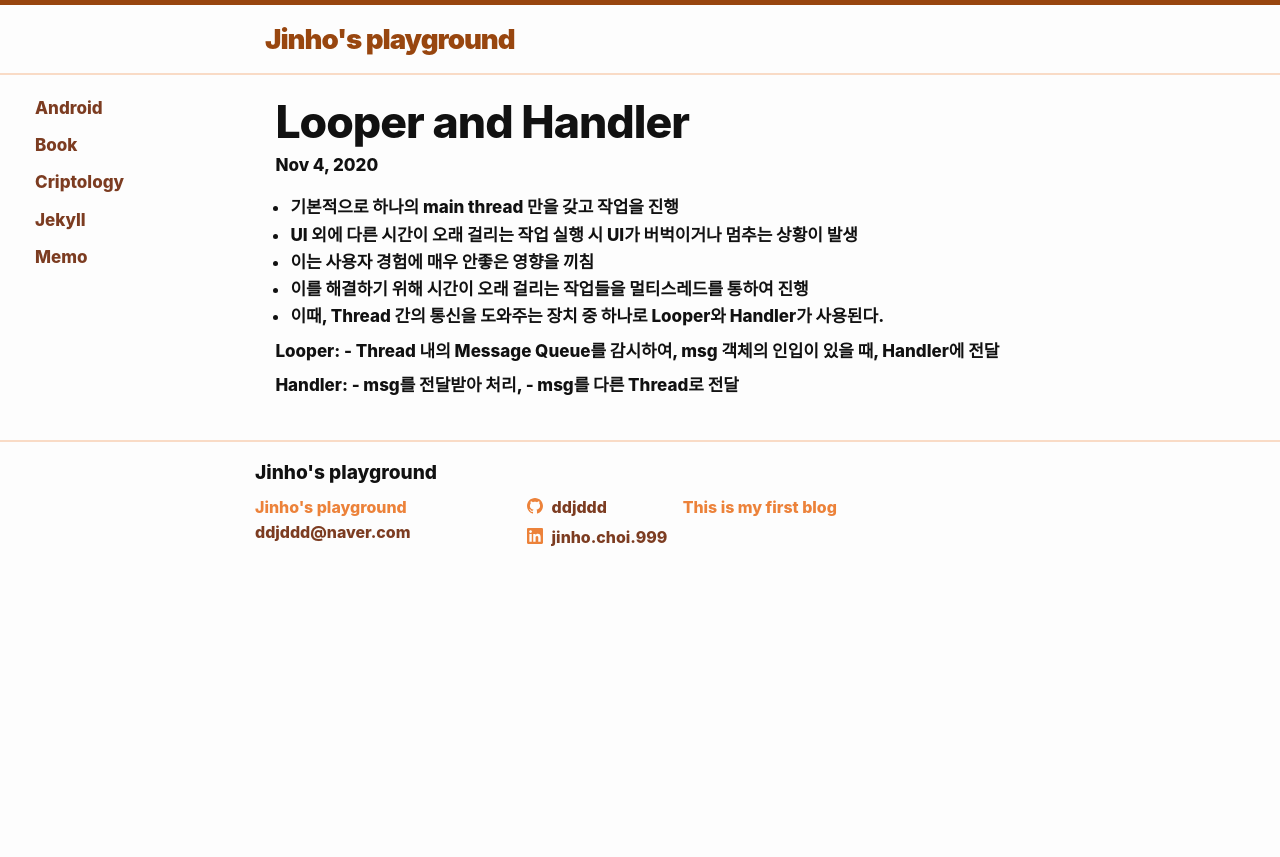
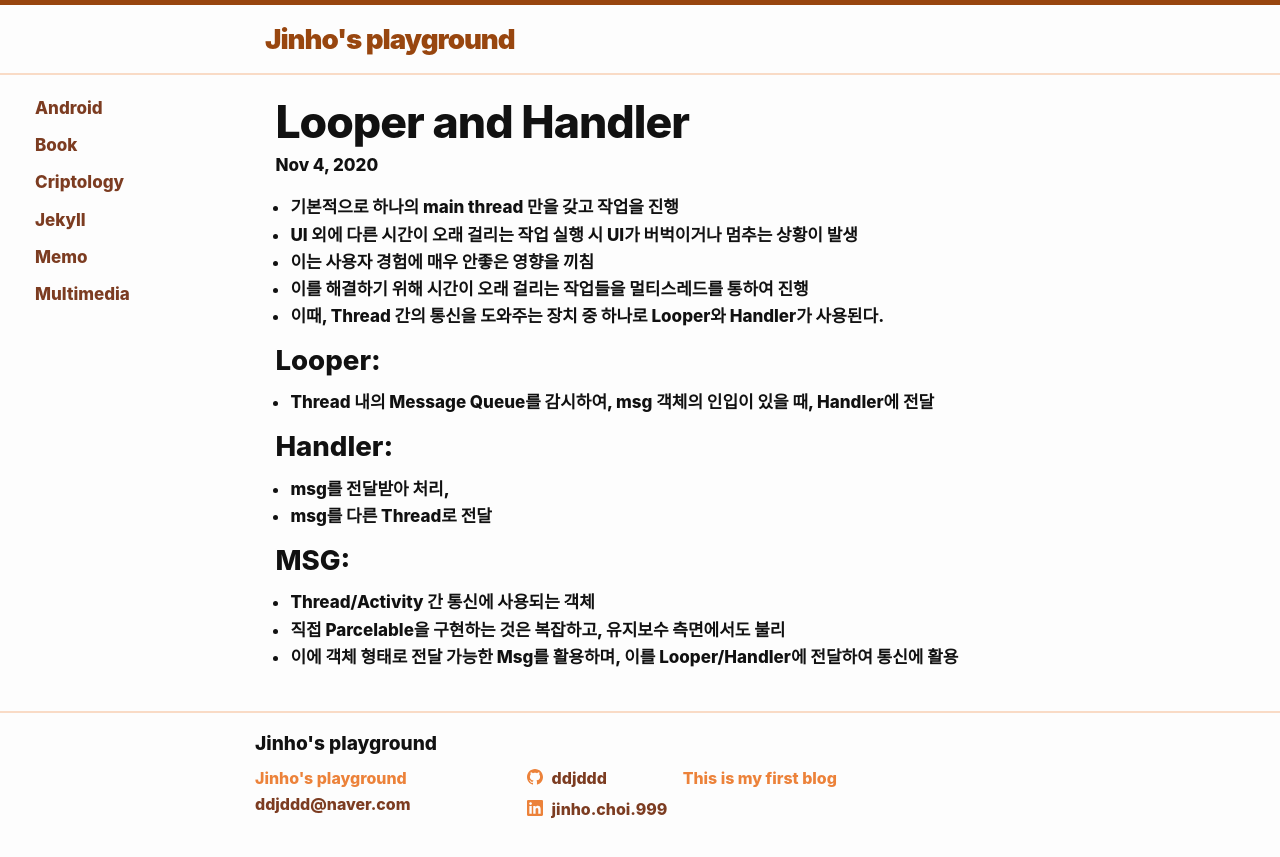
Before and after one commit to ddjddd/ddjddd.github.io, a Jekyll site: the page built from _posts/Android/2020-11-04-Looper-and-Handler.md, in a window 1280 px wide. Shown: the top 857 px of the page. Built offline with Jekyll 4.4.1, drawn with Linux system fonts in a browser that asks for light colours.

Commit message:
Daily posting
1. Add Multimedia category
2. Add a new post for MM
3. Modify Looper/Handler post

```diff
--- a/_posts/Android/2020-11-04-Looper-and-Handler.md
+++ b/_posts/Android/2020-11-04-Looper-and-Handler.md
@@ -11,9 +11,14 @@ authoor: Jinho Choi
 - 이를 해결하기 위해 시간이 오래 걸리는 작업들을 멀티스레드를 통하여 진행
 - 이때, Thread 간의 통신을 도와주는 장치 중 하나로 Looper와 Handler가 사용된다.
 
-Looper:
-    - Thread 내의 Message Queue를 감시하여, msg 객체의 인입이 있을 때, Handler에 전달
+### Looper:
+- Thread 내의 Message Queue를 감시하여, msg 객체의 인입이 있을 때, Handler에 전달
 
-Handler:
-    - msg를 전달받아 처리,
-    - msg를 다른 Thread로 전달
+### Handler:
+- msg를 전달받아 처리,
+- msg를 다른 Thread로 전달
+
+### MSG:
+- Thread/Activity 간 통신에 사용되는 객체
+- 직접 Parcelable을 구현하는 것은 복잡하고, 유지보수 측면에서도 불리
+- 이에 객체 형태로 전달 가능한 Msg를 활용하며, 이를 Looper/Handler에 전달하여 통신에 활용
--- /dev/null
+++ b/category/Multimedia.md
@@ -0,0 +1,4 @@
+---
+layout: category
+title: Multimedia
+---
```
Also changed, not shown: _posts/Multimedia/2020-11-05-Graphics-Image-data-type.md (added, +29 -0 lines).
